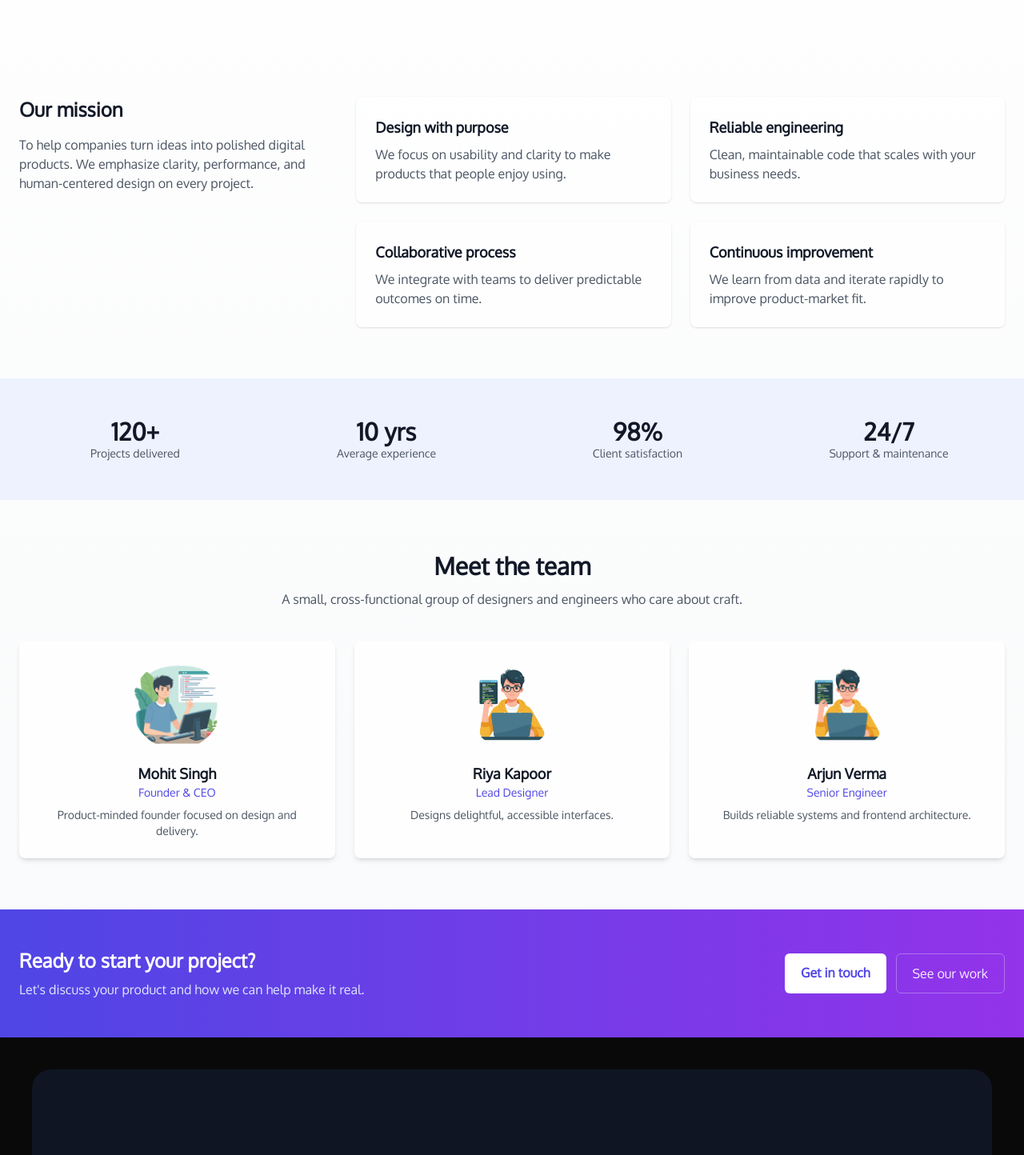
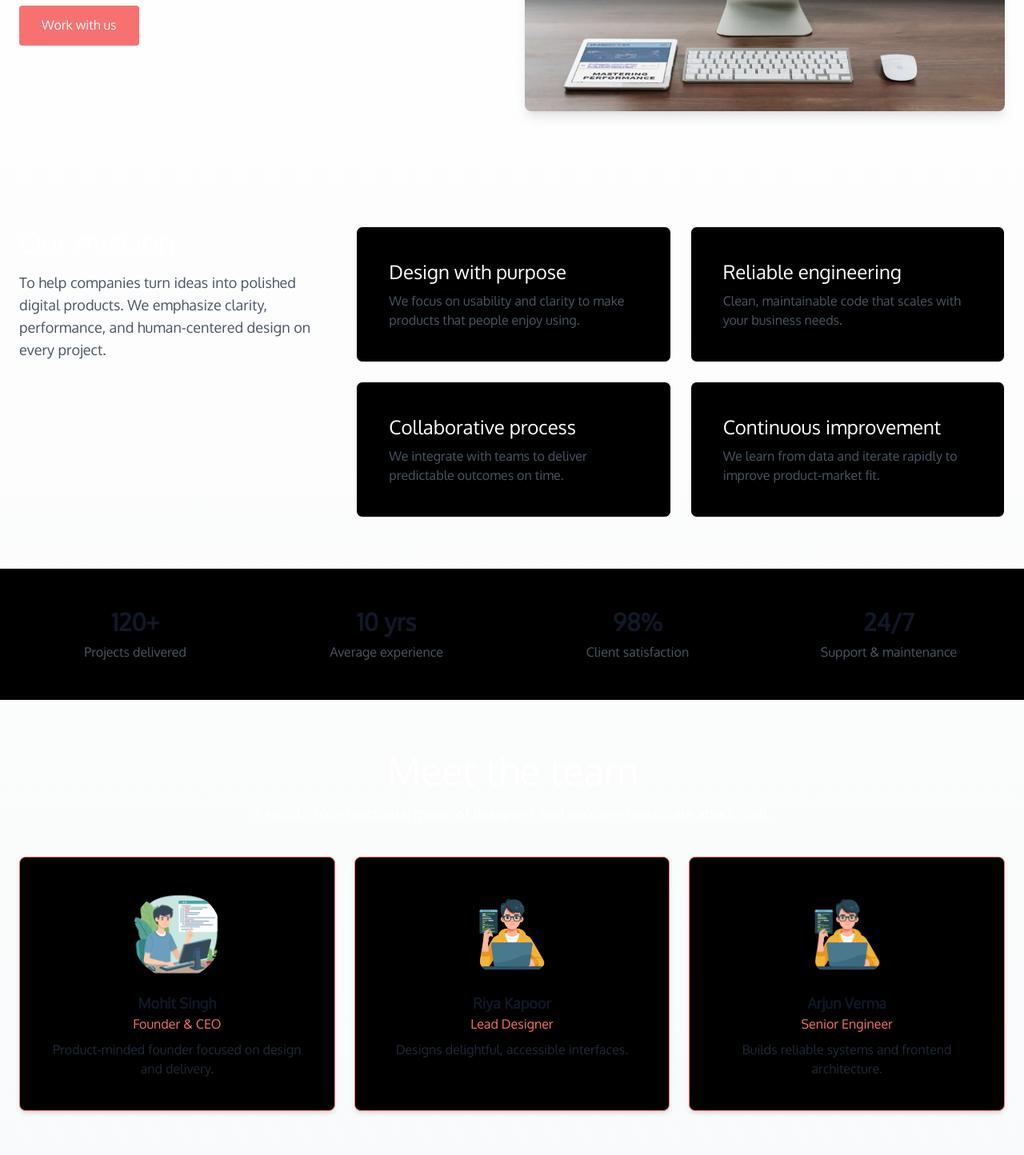
Before and after one commit to mohitsingh2006/enigma, a Next.js app: page /about in a window 1280 px wide. Shown: the part 480-1924 px from the top of the page at 80% size. Built offline with nearby package versions, Linux system fonts and the light colour scheme.

Commit message:
Update about us page done

```diff
--- a/app/about/page.jsx
+++ b/app/about/page.jsx
@@ -4,23 +4,7 @@ import Header from "../components/Header";
 import Footer from "../components/Footer";
 import Link from "next/link";
 import Image from "next/image";
-
-const TeamCard = ({ name, role, image, bio }) => (
-    <div className="bg-white/80 dark:bg-gray-900/70 rounded-lg shadow-md p-6 text-center">
-        <div className="w-28 h-28 mx-auto mb-4 rounded-full overflow-hidden">
-            <Image
-                width={112}
-                height={112}
-                src={image}
-                alt={`${name} photo`}
-                className="w-full h-full object-cover"
-                />
-        </div>
-        <h3 className="text-lg font-semibold text-gray-900 dark:text-gray-100">{name}</h3>
-        <p className="text-sm text-indigo-600 mb-2">{role}</p>
-        <p className="text-sm text-gray-600 dark:text-gray-300">{bio}</p>
-    </div>
-)
+import TeamCard from "../components/TeamCard";
 
 const AboutPage = () => {
     return (
@@ -42,16 +26,21 @@ const AboutPage = () => {
                                 </p>
 
                                 <div className="mt-8 flex flex-wrap gap-3">
-                                    <Link href="/contact" className="inline-block bg-indigo-600 hover:bg-indigo-700 text-white font-medium py-3 px-5 rounded-md shadow">
+                                    <Link href="/contact" className="bg-red-400  px-7 py-3 text-white rounded-[4px] hover:opacity-90 transition-all">
                                         Work with us
                                     </Link>
-                                    <a href="#mission" className="inline-block border border-gray-200 dark:border-gray-700 text-gray-700 dark:text-gray-200 py-3 px-5 rounded-md">Our mission</a>
+                                    <a href="#mission" className="border border-white text-white transition-all py-3 px-5 rounded-md hover:opacity-90 hover:bg-white hover:text-black">Our mission</a>
                                 </div>
                             </div>
 
                             <div className="hidden md:block">
                                 <div className="rounded-lg overflow-hidden shadow-lg">
-                                    <Image width={200} height={200} src="/images/portfolio3.jpg" alt="Team working" className="w-full h-72 object-cover" />
+                                    <div className="relative w-full h-auto aspect-[4/3]">
+                                        <Image
+                                            src="/images/portfolio3.jpg"  alt="..."
+                                            fill
+                                            className="w-full object-cover" />
+                                    </div>
                                 </div>
                             </div>
                         </div>
@@ -61,31 +50,31 @@ const AboutPage = () => {
                     <section id="mission" className="container mx-auto px-6 py-16">
                         <div className="grid md:grid-cols-3 gap-8 items-start">
                             <div className="md:col-span-1">
-                                <h2 className="text-2xl font-bold text-gray-900 dark:text-white">Our mission</h2>
-                                <p className="mt-4 text-gray-600 dark:text-gray-300">
+                                <h2 className="text-2xl md:text-3xl lg:text-4xl mb-4 text-white">Our mission</h2>
+                                <p className="mt-4 text-lg text-gray-600 dark:text-gray-300">
                                     To help companies turn ideas into polished digital products. We emphasize clarity,
                                     performance, and human-centered design on every project.
                                 </p>
                             </div>
 
                             <div className="md:col-span-2 grid sm:grid-cols-2 gap-6">
-                                <div className="p-6 bg-white/80 dark:bg-gray-900/70 rounded-lg shadow">
-                                    <h3 className="font-semibold text-lg text-gray-900 dark:text-gray-100">Design with purpose</h3>
+                                <div className="py-10 px-10 transition-all bg-black rounded-lg border border-red-400 animate-border-blink">
+                                    <h3 className="text-2xl text-white">Design with purpose</h3>
                                     <p className="mt-2 text-gray-600 dark:text-gray-300">We focus on usability and clarity to make products that people enjoy using.</p>
                                 </div>
 
-                                <div className="p-6 bg-white/80 dark:bg-gray-900/70 rounded-lg shadow">
-                                    <h3 className="font-semibold text-lg text-gray-900 dark:text-gray-100">Reliable engineering</h3>
+                                <div className="py-10 px-10 transition-all bg-black rounded-lg border animate-border-blink">
+                                    <h3 className="text-2xl text-white">Reliable engineering</h3>
                                     <p className="mt-2 text-gray-600 dark:text-gray-300">Clean, maintainable code that scales with your business needs.</p>
                                 </div>
 
-                                <div className="p-6 bg-white/80 dark:bg-gray-900/70 rounded-lg shadow">
-                                    <h3 className="font-semibold text-lg text-gray-900 dark:text-gray-100">Collaborative process</h3>
+                                <div className="py-10 px-10 transition-all bg-black rounded-lg border animate-border-blink">
+                                    <h3 className="text-2xl text-white">Collaborative process</h3>
                                     <p className="mt-2 text-gray-600 dark:text-gray-300">We integrate with teams to deliver predictable outcomes on time.</p>
                                 </div>
 
-                                <div className="p-6 bg-white/80 dark:bg-gray-900/70 rounded-lg shadow">
-                                    <h3 className="font-semibold text-lg text-gray-900 dark:text-gray-100">Continuous improvement</h3>
+                                <div className="py-10 px-10 transition-all bg-black rounded-lg border animate-border-blink">
+                                    <h3 className="text-2xl text-white">Continuous improvement</h3>
                                     <p className="mt-2 text-gray-600 dark:text-gray-300">We learn from data and iterate rapidly to improve product-market fit.</p>
                                 </div>
                             </div>
@@ -93,24 +82,24 @@ const AboutPage = () => {
                     </section>
 
                     {/* Stats */}
-                    <section className="bg-indigo-50 dark:bg-indigo-900/20 py-12">
+                    <section className="py-12 bg-black">
                         <div className="container mx-auto px-6">
                             <div className="grid grid-cols-2 md:grid-cols-4 gap-6 text-center">
                                 <div>
                                     <p className="text-3xl font-bold text-gray-900 dark:text-white">120+</p>
-                                    <p className="text-sm text-gray-600 dark:text-gray-300">Projects delivered</p>
+                                    <p className="text-md mt-2 text-gray-600 dark:text-gray-300">Projects delivered</p>
                                 </div>
                                 <div>
                                     <p className="text-3xl font-bold text-gray-900 dark:text-white">10 yrs</p>
-                                    <p className="text-sm text-gray-600 dark:text-gray-300">Average experience</p>
+                                    <p className="text-md mt-2 text-gray-600 dark:text-gray-300">Average experience</p>
                                 </div>
                                 <div>
                                     <p className="text-3xl font-bold text-gray-900 dark:text-white">98%</p>
-                                    <p className="text-sm text-gray-600 dark:text-gray-300">Client satisfaction</p>
+                                    <p className="text-md mt-2 text-gray-600 dark:text-gray-300">Client satisfaction</p>
                                 </div>
                                 <div>
                                     <p className="text-3xl font-bold text-gray-900 dark:text-white">24/7</p>
-                                    <p className="text-sm text-gray-600 dark:text-gray-300">Support & maintenance</p>
+                                    <p className="text-md mt-2 text-gray-600 dark:text-gray-300">Support & maintenance</p>
                                 </div>
                             </div>
                         </div>
@@ -119,8 +108,8 @@ const AboutPage = () => {
                     {/* Team */}
                     <section className="container mx-auto px-6 py-16">
                         <div className="text-center mb-10">
-                            <h2 className="text-2xl md:text-3xl font-bold text-gray-900 dark:text-white">Meet the team</h2>
-                            <p className="mt-3 text-gray-600 dark:text-gray-300 max-w-2xl mx-auto">A small, cross-functional group of designers and engineers who care about craft.</p>
+                            <h2 className="text-3xl md:text-4xl lg:text-5xl  xl:text-5xl 2xl:text-5xl mb-4 text-white">Meet the team</h2>
+                            <p className="mt-3 text-lg text-white  max-w-2xl mx-auto">A small, cross-functional group of designers and engineers who care about craft.</p>
                         </div>
 
                         <div className="grid sm:grid-cols-2 md:grid-cols-3 gap-6">
@@ -131,7 +120,7 @@ const AboutPage = () => {
                     </section>
 
                     {/* Call to action */}
-                    <section className="bg-gradient-to-r from-indigo-600 to-purple-600 text-white py-12">
+                    <section className="bg-gradient-to-r from-red-400 via-pink-500 to-purple-600 h-40 w-full text-white py-12">
                         <div className="container mx-auto px-6 flex flex-col md:flex-row items-center justify-between gap-6">
                             <div>
                                 <h3 className="text-2xl font-bold">Ready to start your project?</h3>
@@ -139,8 +128,8 @@ const AboutPage = () => {
                             </div>
 
                             <div className="flex gap-3">
-                                <Link href="/contact" className="bg-white text-indigo-600 font-semibold py-3 px-5 rounded-md">Get in touch</Link>
-                                <a href="/project" className="border border-white/30 text-white/90 py-3 px-5 rounded-md">See our work</a>
+                                <Link href="/contact" className="bg-red-400  px-7 py-3 text-white rounded-[4px] hover:opacity-90 transition-all">Get in touch</Link>
+                                <a href="/project" className="border transition-all border-white text-white py-3 px-5 rounded-md hover:opacity-90 hover:bg-white hover:text-black">See our work</a>
                             </div>
                         </div>
                     </section>
--- /dev/null
+++ b/app/components/TeamCard.jsx
@@ -0,0 +1,22 @@
+import Image from 'next/image';
+
+const TeamCard = ({ name, role, image, bio }) => {
+    return (
+        <div className="bg-black rounded-lg shadow-md px-8 py-10 text-center border border-red-400">
+            <div className="w-28 h-28 mx-auto mb-4 rounded-full overflow-hidden">
+                <Image
+                    width={112}
+                    height={112}
+                    src={image}
+                    alt={`${name} photo`}
+                    className="w-full h-full object-cover"
+                    />
+            </div>
+            <h3 className="text-lg font-semibold text-gray-900 dark:text-gray-100">{name}</h3>
+            <p className="text-md text-red-400 mb-2">{role}</p>
+            <p className="text-md text-gray-800 dark:text-gray-300">{bio}</p>
+        </div>
+    );
+};
+
+export default TeamCard;
--- a/app/globals.css
+++ b/app/globals.css
@@ -112,6 +112,15 @@ button,.btn{
   }
 }
 
+@keyframes border-blink {
+  0%, 100% {
+    border-color: white;
+  }
+  50% {
+    border-color: theme('colors.red.400');
+  }
+}
+
 footer {
   border-top-left-radius: 24px;
   border-top-right-radius: 24px;
--- a/tailwind.config.js
+++ b/tailwind.config.js
@@ -7,6 +7,15 @@ module.exports = {
   ],
   theme: {
     extend: {
+      animation: {
+        'border-blink': 'border-blink 1.5s infinite', // Apply animation: name, duration, repetition
+      },
+      keyframes: {
+        'border-blink': {
+          '0%, 100%': { 'border-color': 'transparent' },
+          '50%': { 'border-color': 'rgb(239 68 68 / 1)' },
+        },
+      },
       backgroundImage: {
         "gradient-radial": "radial-gradient(var(--tw-gradient-stops))",
         "gradient-conic":
```
Also changed, not shown: app/contact/page.jsx (+9 -15 lines).
